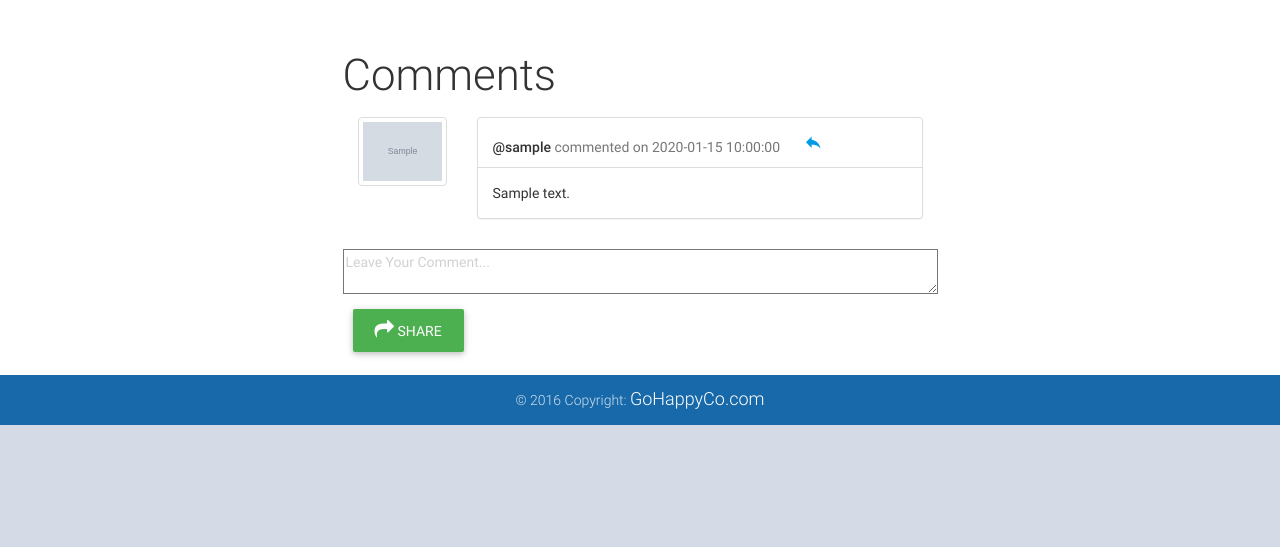
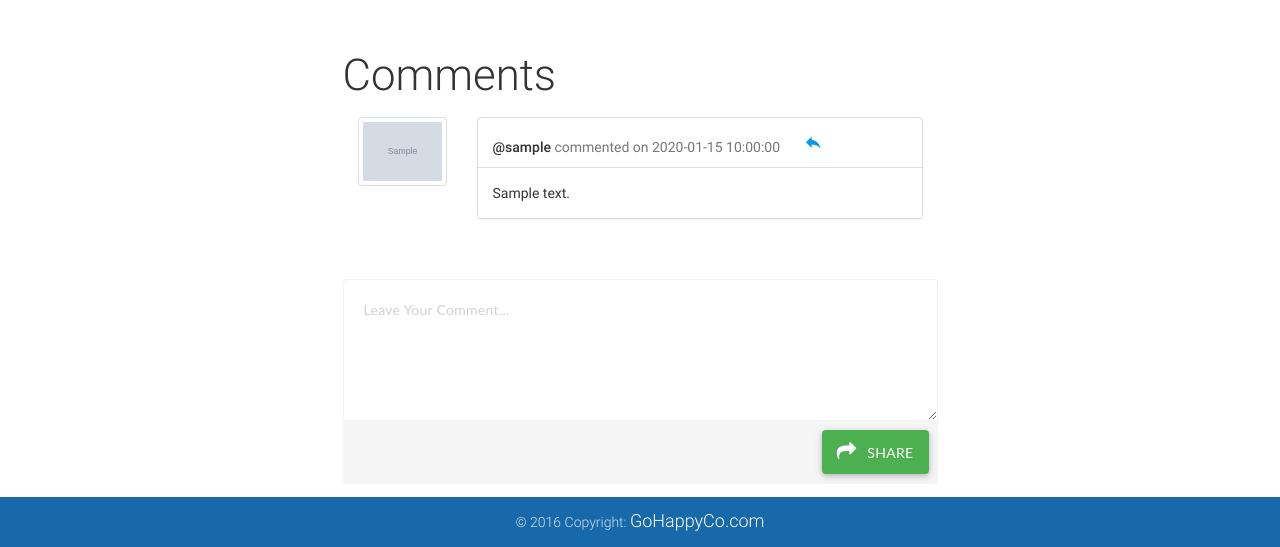
Before and after one commit to kazemnejad/gosocial, a Flask app: page /posts/1 in a window 1280 px wide. Shown: the part 779-1326 px from the top of the page. Before the commit the page ends 1204 px from the top, so only its background shows below. Run offline with Flask 2, Linux system fonts and the light colour scheme; tables that the repository leaves empty hold one stand-in row (values such as "Sample post"); grey boxes marked "Sample" are stand-in pictures; some libraries are stand-ins or nearby versions.

Commit message:
better comment ui in postview

```diff
--- a/gosocialserver/static/css/main.css
+++ b/gosocialserver/static/css/main.css
@@ -1223,3 +1223,128 @@
     font-weight: 400;
     line-height: 20px;
 }
+
+
+
+body{ background: #fafafa;}
+.widget-area.blank {
+background: none repeat scroll 0 0 rgba(0, 0, 0, 0);
+-webkit-box-shadow: none;
+-moz-box-shadow: none;
+-ms-box-shadow: none;
+-o-box-shadow: none;
+box-shadow: none;
+}
+body .no-padding {
+padding: 0;
+}
+.widget-area {
+background-color: #fff;
+-webkit-border-radius: 4px;
+-moz-border-radius: 4px;
+-ms-border-radius: 4px;
+-o-border-radius: 4px;
+border-radius: 4px;
+-webkit-box-shadow: 0 0 16px rgba(0, 0, 0, 0.05);
+-moz-box-shadow: 0 0 16px rgba(0, 0, 0, 0.05);
+-ms-box-shadow: 0 0 16px rgba(0, 0, 0, 0.05);
+-o-box-shadow: 0 0 16px rgba(0, 0, 0, 0.05);
+box-shadow: 0 0 16px rgba(0, 0, 0, 0.05);
+float: left;
+margin-top: 30px;
+padding: 25px 30px;
+position: relative;
+width: 100%;
+}
+.status-upload {
+background: none repeat scroll 0 0 #f5f5f5;
+-webkit-border-radius: 4px;
+-moz-border-radius: 4px;
+-ms-border-radius: 4px;
+-o-border-radius: 4px;
+border-radius: 4px;
+float: left;
+width: 100%;
+}
+.status-upload form {
+float: left;
+width: 100%;
+}
+.status-upload form textarea {
+background: none repeat scroll 0 0 #fff;
+border: medium none;
+-webkit-border-radius: 4px 4px 0 0;
+-moz-border-radius: 4px 4px 0 0;
+-ms-border-radius: 4px 4px 0 0;
+-o-border-radius: 4px 4px 0 0;
+border-radius: 4px 4px 0 0;
+color: #777777;
+float: left;
+font-family: Lato;
+font-size: 14px;
+height: 142px;
+letter-spacing: 0.3px;
+padding: 20px;
+width: 100%;
+resize:vertical;
+outline:none;
+border: 1px solid #F2F2F2;
+}
+
+.status-upload ul {
+float: left;
+list-style: none outside none;
+margin: 0;
+padding: 0 0 0 15px;
+width: auto;
+}
+.status-upload ul > li {
+float: left;
+}
+.status-upload ul > li > a {
+-webkit-border-radius: 4px;
+-moz-border-radius: 4px;
+-ms-border-radius: 4px;
+-o-border-radius: 4px;
+border-radius: 4px;
+color: #777777;
+float: left;
+font-size: 14px;
+height: 30px;
+line-height: 30px;
+margin: 10px 0 10px 10px;
+text-align: center;
+-webkit-transition: all 0.4s ease 0s;
+-moz-transition: all 0.4s ease 0s;
+-ms-transition: all 0.4s ease 0s;
+-o-transition: all 0.4s ease 0s;
+transition: all 0.4s ease 0s;
+width: 30px;
+cursor: pointer;
+}
+.status-upload ul > li > a:hover {
+background: none repeat scroll 0 0 #606060;
+color: #fff;
+}
+.status-upload form button {
+border: medium none;
+-webkit-border-radius: 4px;
+-moz-border-radius: 4px;
+-ms-border-radius: 4px;
+-o-border-radius: 4px;
+border-radius: 4px;
+color: #fff;
+float: right;
+font-family: Lato;
+font-size: 14px;
+letter-spacing: 0.3px;
+margin-right: 9px;
+margin-top: 9px;
+padding: 6px 15px;
+}
+.dropdown > a > span.green:before {
+border-left-color: #2dcb73;
+}
+.status-upload form button > i {
+margin-right: 7px;
+}
```
